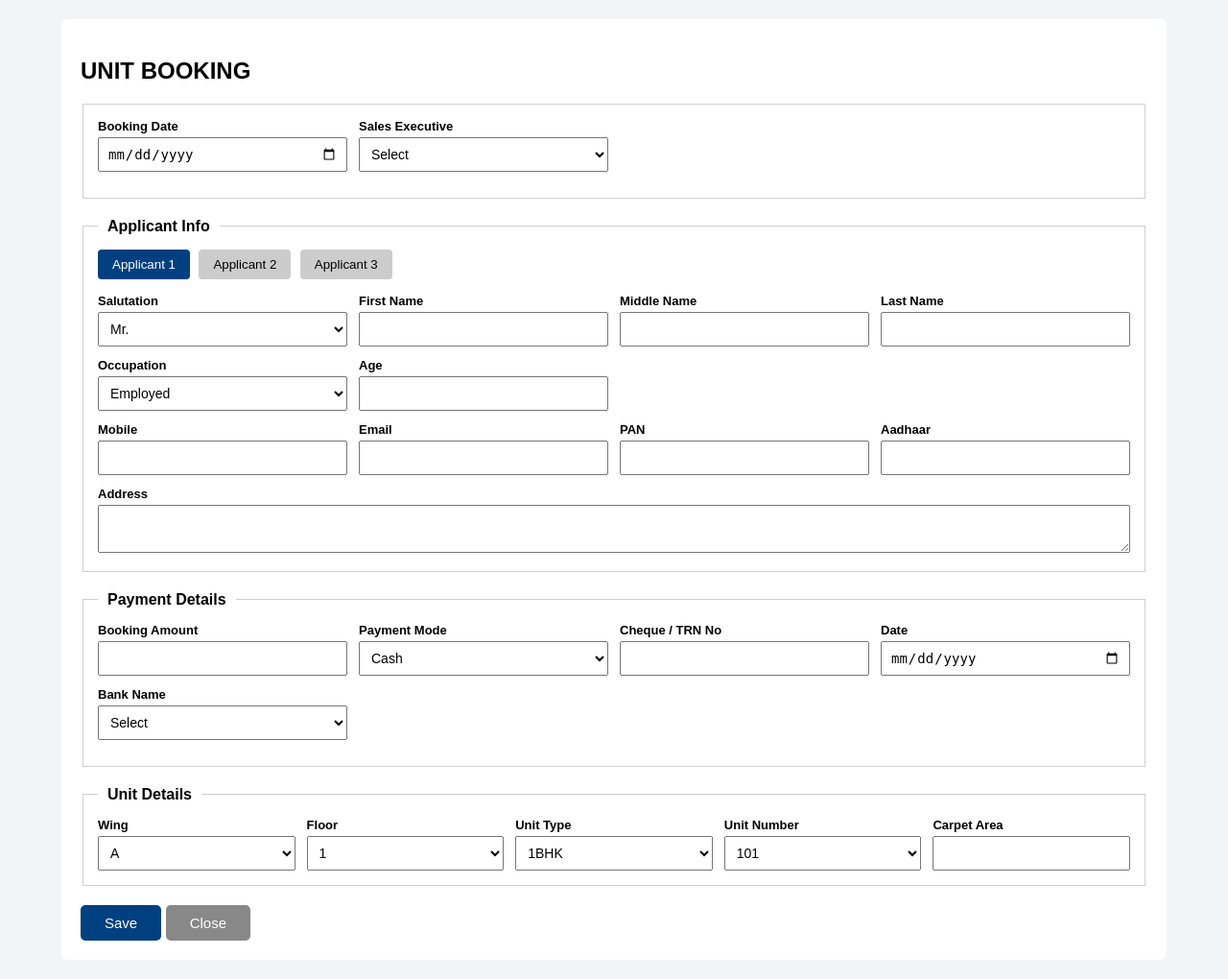
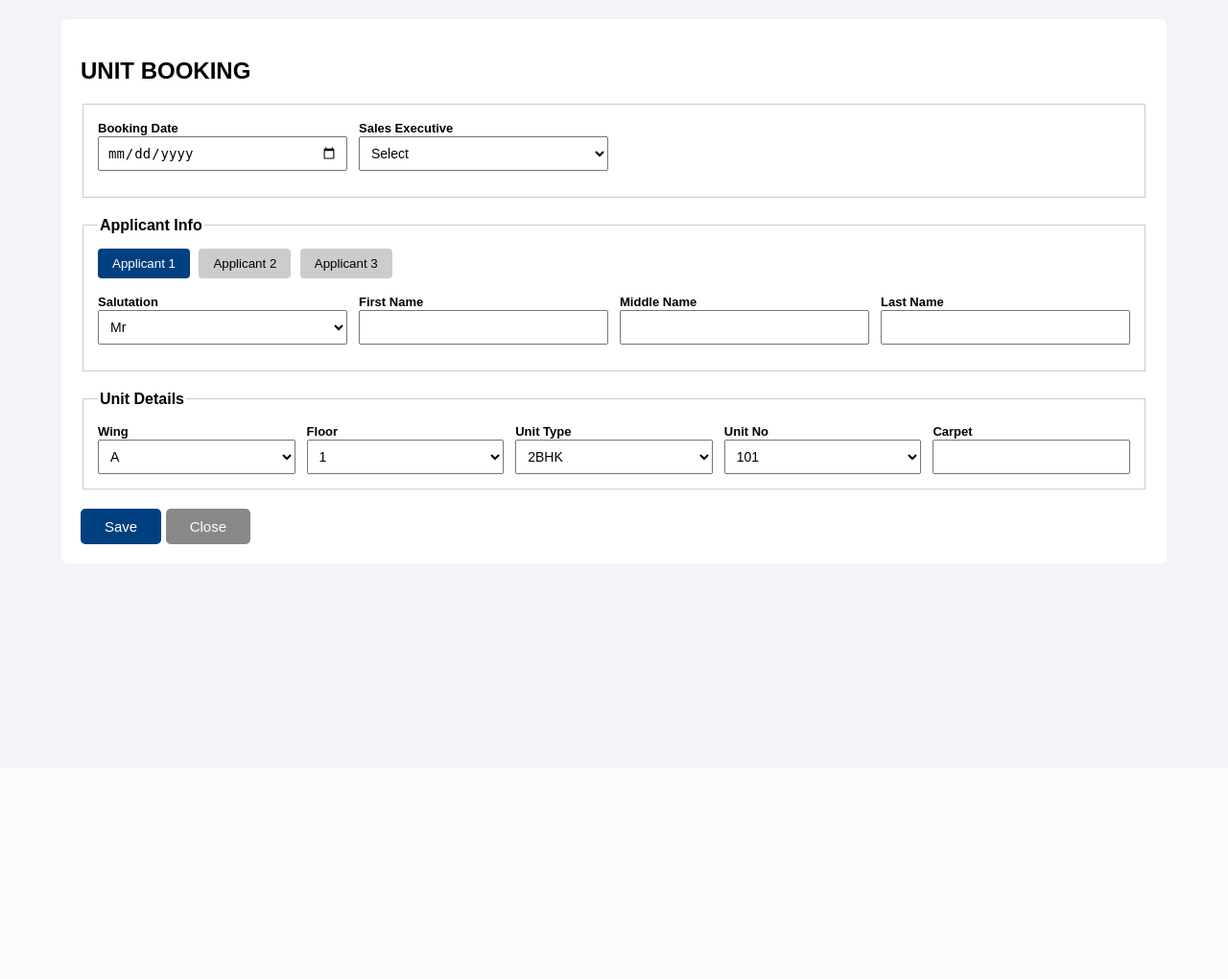
Before and after one commit to mayughag24-spec/office-realestate_crm, a Python web app: template templates/unit_booking.html in a window 1280 px wide. Shown: the whole page at 96% size. After the commit the page ends 567 px from the top, so only its background shows below. Run offline with Jinja, Linux system fonts and the light colour scheme; the template is opened without the code that fills it, so the values that code supplies are empty.

Commit message:
Update unit_booking.html

```diff
--- a/templates/unit_booking.html
+++ b/templates/unit_booking.html
@@ -5,82 +5,61 @@
 <title>Unit Booking</title>
 
 <style>
-/* ===== RESET & BASE ===== */
-* {
-    box-sizing: border-box;
+* { box-sizing: border-box; }
+
+body {
+    font-family: Arial, sans-serif;
+    background: #f2f4f7;
+    margin: 0;
 }
 
-body {
-    margin: 0;
-    font-family: Arial, sans-serif;
-    background: #f2f4f7;
-}
-
-/* ===== PAGE CONTAINER ===== */
 .content {
     width: 90%;
     margin: 20px auto;
-    background: #ffffff;
+    background: #fff;
     padding: 20px;
     border-radius: 6px;
 }
 
-/* ===== FIELDSETS ===== */
+/* ---------- FIELDSET ---------- */
 fieldset {
-    border: 1px solid #cfcfcf;
+    border: 1px solid #ccc;
     padding: 15px;
     margin-bottom: 20px;
 }
 
 legend {
     font-weight: bold;
-    padding: 0 10px;
 }
 
-/* ===== INPUTS ===== */
-input,
-select,
-textarea {
-    width: 100% !important;
-    padding: 8px;
-    font-size: 14px;
-    height: 36px;
-}
-
-textarea {
-    height: auto;
-}
-
-/* ===== GRID LAYOUTS ===== */
-.form-row {
-    display: grid !important;
-    grid-template-columns: repeat(4, minmax(180px, 1fr)) !important;
+/* ---------- GRID ---------- */
+.grid-4 {
+    display: grid;
+    grid-template-columns: repeat(4, 1fr);
     gap: 12px;
     margin-bottom: 12px;
 }
 
-.form-grid-4 {
-    display: grid !important;
-    grid-template-columns: repeat(4, minmax(180px, 1fr)) !important;
-    gap: 12px;
-    margin-bottom: 12px;
-}
-
-.unit-row {
-    display: grid !important;
-    grid-template-columns: repeat(5, minmax(180px, 1fr)) !important;
+.grid-5 {
+    display: grid;
+    grid-template-columns: repeat(5, 1fr);
     gap: 12px;
 }
 
-/* ===== LABELS ===== */
+/* ---------- INPUTS ---------- */
 label {
     font-size: 13px;
     font-weight: bold;
-    margin-bottom: 4px;
-    display: block;
 }
 
-/* ===== TABS ===== */
+input, select, textarea {
+    width: 100%;
+    padding: 8px;
+    height: 36px;
+    font-size: 14px;
+}
+
+/* ---------- TABS ---------- */
 .tab-buttons {
     margin-bottom: 15px;
 }
@@ -96,38 +75,33 @@ label {
 
 .tab-buttons button.active {
     background: #004080;
-    color: #fff;
+    color: white;
 }
 
-.applicant-tab {
+.applicant {
     display: none;
 }
 
-.applicant-tab.active {
+.applicant.active {
     display: block;
 }
 
-/* ===== BUTTONS ===== */
+/* ---------- BUTTONS ---------- */
 .button-row {
     margin-top: 20px;
 }
 
 .button-row button {
     padding: 10px 25px;
-    font-size: 15px;
     border: none;
     border-radius: 5px;
+    font-size: 15px;
     cursor: pointer;
     color: white;
 }
 
-.save-btn {
-    background: #004080;
-}
-
-.close-btn {
-    background: #888;
-}
+.save-btn { background: #004080; }
+.close-btn { background: #888; }
 </style>
 </head>
 
@@ -138,9 +112,9 @@ label {
 
 <form>
 
-<!-- BOOKING INFO -->
+<!-- BOOKING -->
 <fieldset>
-<div class="form-row">
+<div class="grid-4">
 <div>
 <label>Booking Date</label>
 <input type="date">
@@ -157,89 +131,27 @@ label {
 </div>
 </fieldset>
 
-<!-- APPLICANT INFO -->
+<!-- APPLICANTS -->
 <fieldset>
 <legend>Applicant Info</legend>
 
 <div class="tab-buttons">
-<button type="button" class="active" data-app="1">Applicant 1</button>
-<button type="button" data-app="2">Applicant 2</button>
-<button type="button" data-app="3">Applicant 3</button>
+<button type="button" class="tab active" data-id="1">Applicant 1</button>
+<button type="button" class="tab" data-id="2">Applicant 2</button>
+<button type="button" class="tab" data-id="3">Applicant 3</button>
 </div>
 
-<!-- APPLICANT 1 -->
-<div id="applicant1" class="applicant-tab active">
-
-<div class="form-grid-4">
-<div>
-<label>Salutation</label>
-<select>
-<option>Mr.</option>
-<option>Mrs.</option>
-<option>Ms.</option>
-</select>
-</div>
-
-<div>
-<label>First Name</label>
-<input>
-</div>
-
-<div>
-<label>Middle Name</label>
-<input>
-</div>
-
-<div>
-<label>Last Name</label>
-<input>
+<div id="app1" class="applicant active">
+<div class="grid-4">
+<div><label>Salutation</label><select><option>Mr</option></select></div>
+<div><label>First Name</label><input></div>
+<div><label>Middle Name</label><input></div>
+<div><label>Last Name</label><input></div>
 </div>
 </div>
 
-<div class="form-row">
-<div>
-<label>Occupation</label>
-<select>
-<option>Employed</option>
-<option>Self-Employed</option>
-</select>
-</div>
-
-<div>
-<label>Age</label>
-<input type="number">
-</div>
-</div>
-
-<div class="form-row">
-<div>
-<label>Mobile</label>
-<input>
-</div>
-
-<div>
-<label>Email</label>
-<input>
-</div>
-
-<div>
-<label>PAN</label>
-<input>
-</div>
-
-<div>
-<label>Aadhaar</label>
-<input>
-</div>
-</div>
-
-<label>Address</label>
-<textarea rows="2"></textarea>
-</div>
-
-<!-- APPLICANT 2 -->
-<div id="applicant2" class="applicant-tab">
-<div class="form-row">
+<div id="app2" class="applicant">
+<div class="grid-4">
 <input placeholder="First Name">
 <input placeholder="Last Name">
 <input placeholder="Mobile">
@@ -247,9 +159,8 @@ label {
 </div>
 </div>
 
-<!-- APPLICANT 3 -->
-<div id="applicant3" class="applicant-tab">
-<div class="form-row">
+<div id="app3" class="applicant">
+<div class="grid-4">
 <input placeholder="First Name">
 <input placeholder="Last Name">
 <input placeholder="Mobile">
@@ -259,97 +170,20 @@ label {
 
 </fieldset>
 
-<!-- PAYMENT DETAILS -->
-<fieldset>
-<legend>Payment Details</legend>
-
-<div class="form-row">
-<div>
-<label>Booking Amount</label>
-<input type="number">
-</div>
-
-<div>
-<label>Payment Mode</label>
-<select>
-<option>Cash</option>
-<option>Cheque</option>
-<option>Online</option>
-</select>
-</div>
-
-<div>
-<label>Cheque / TRN No</label>
-<input>
-</div>
-
-<div>
-<label>Date</label>
-<input type="date">
-</div>
-</div>
-
-<div class="form-row">
-<div>
-<label>Bank Name</label>
-<select>
-<option>Select</option>
-<option>Bank A</option>
-<option>Bank B</option>
-</select>
-</div>
-</div>
-</fieldset>
-
-<!-- UNIT DETAILS -->
+<!-- UNIT -->
 <fieldset>
 <legend>Unit Details</legend>
 
-<div class="unit-row">
-<div>
-<label>Wing</label>
-<select>
-<option>A</option>
-<option>B</option>
-<option>C</option>
-</select>
+<div class="grid-5">
+<div><label>Wing</label><select><option>A</option><option>B</option></select></div>
+<div><label>Floor</label><select><option>1</option><option>2</option></select></div>
+<div><label>Unit Type</label><select><option>2BHK</option></select></div>
+<div><label>Unit No</label><select><option>101</option><option>102</option></select></div>
+<div><label>Carpet</label><input readonly></div>
 </div>
 
-<div>
-<label>Floor</label>
-<select>
-<option>1</option>
-<option>2</option>
-<option>3</option>
-</select>
-</div>
-
-<div>
-<label>Unit Type</label>
-<select>
-<option>1BHK</option>
-<option>2BHK</option>
-<option>3BHK</option>
-</select>
-</div>
-
-<div>
-<label>Unit Number</label>
-<select>
-<option>101</option>
-<option>102</option>
-<option>103</option>
-</select>
-</div>
-
-<div>
-<label>Carpet Area</label>
-<input readonly>
-</div>
-</div>
 </fieldset>
 
-<!-- BUTTONS -->
 <div class="button-row">
 <button class="save-btn">Save</button>
 <button type="button" class="close-btn">Close</button>
@@ -359,14 +193,15 @@ label {
 </div>
 
 <script>
-document.querySelectorAll(".tab-buttons button").forEach(btn => {
-    btn.onclick = () => {
-        document.querySelectorAll(".tab-buttons button").forEach(b => b.classList.remove("active"));
-        document.querySelectorAll(".applicant-tab").forEach(t => t.classList.remove("active"));
+document.querySelectorAll(".tab").forEach(btn => {
+    btn.addEventListener("click", function () {
 
-        btn.classList.add("active");
-        document.getElementById("applicant" + btn.dataset.app).classList.add("active");
-    };
+        document.querySelectorAll(".tab").forEach(b => b.classList.remove("active"));
+        document.querySelectorAll(".applicant").forEach(a => a.classList.remove("active"));
+
+        this.classList.add("active");
+        document.getElementById("app" + this.dataset.id).classList.add("active");
+    });
 });
 </script>
 
```
